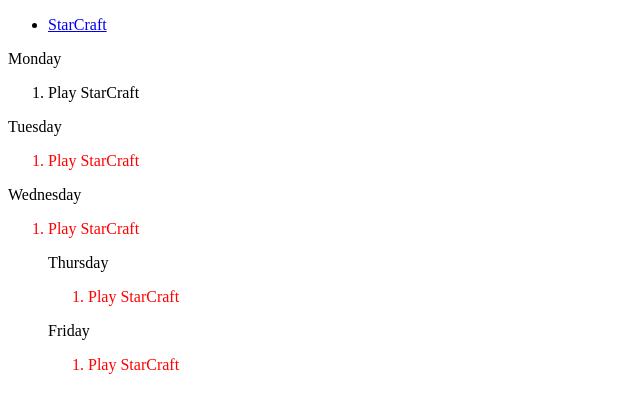
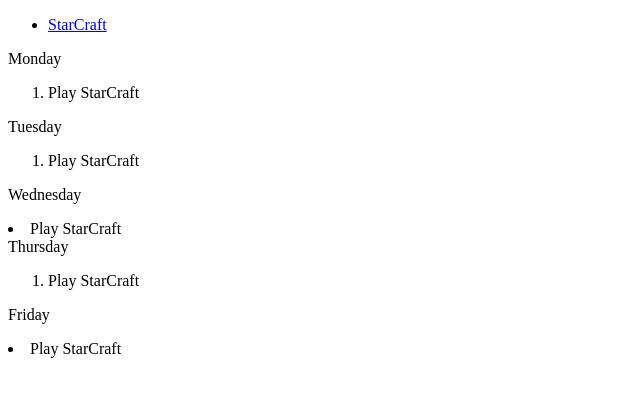
Before and after one commit to makar5555/HW-8-MY, a plain HTML site: page T16.html in a window 1280 px wide. Shown: the whole page, without its empty margins (0-640 px from the left). Drawn offline with Linux system fonts and the light colour scheme.

Commit message:
Update T16.html

```diff
--- a/T16.html
+++ b/T16.html
@@ -14,23 +14,23 @@
             </ul>
         </nav>
     </header>
-      <p class="mondayhover">Monday</p>
-      <ol class="monday">
+      <p>Monday</p>
+      <ol>
         <li>Play StarCraft</li>
       </ol>
-      <p class="tuesdayhover">Tuesday</p>
-      <ol class="tuesday">
+      <p">Tuesday</p>
+      <ol>
         <li>Play StarCraft</li>
       </ol>
-      <p class="wednesdayhover">Wednesday</p>
-      <ol class="wednesday">
+      <p>Wednesday</p>
+      <ol">
         <li>Play StarCraft</li>
-      <p class="thursdayhover">Thursday</p>
-      <ol class="thursday">
+      <p">Thursday</p>
+      <ol>
         <li>Play StarCraft</li>
       </ol>
-      <p class="fridayhover">Friday</p>
-      <ol class="friday">
+      <p">Friday</p>
+      <ol">
         <li>Play StarCraft</li>
       </ol>
   </body>
```
